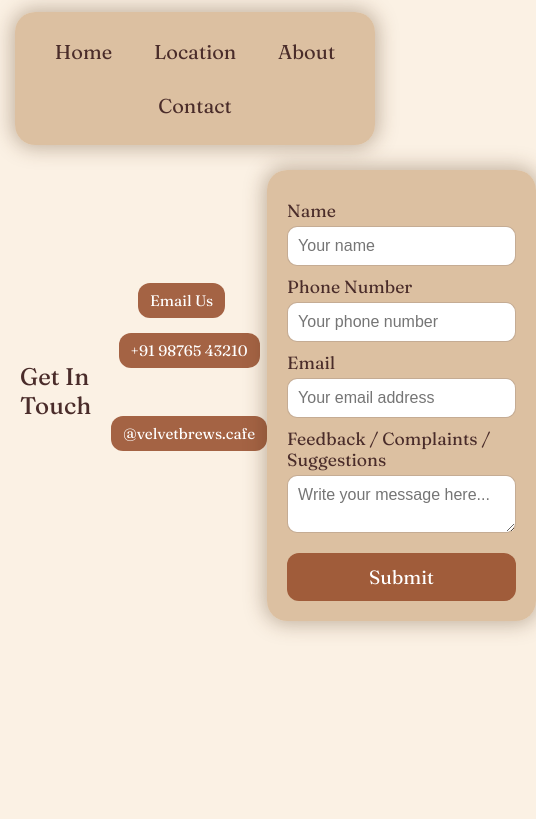
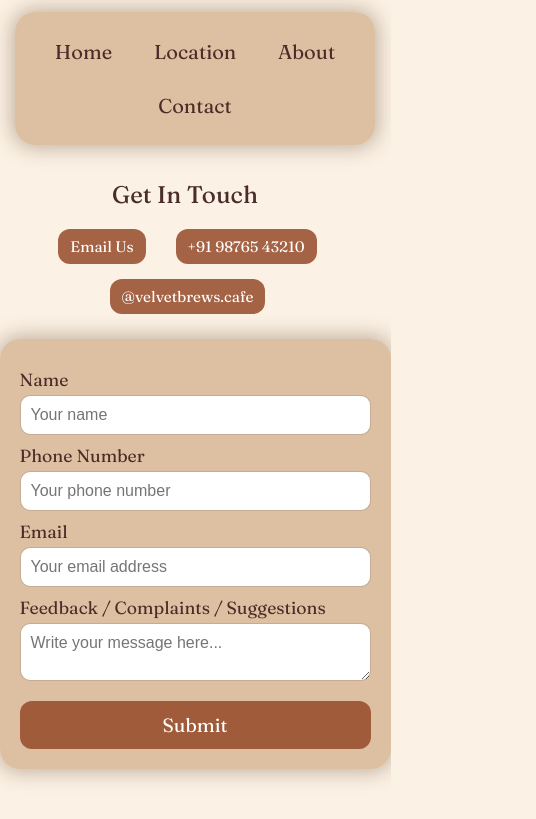
Before and after one commit to SparshU-DNA/WebDev-project-Mid-Term, a plain HTML site: page Other Pages/ContactPage.html in a window 390 px wide. Shown: the part 111-930 px from the top of the page, 536 px wide, since content can reach past the window. Before the commit the page ends 844 px from the top, so only its background shows below. Drawn offline with Linux system fonts and the light colour scheme.

Commit message:
fixed contacts page

```diff
--- a/Other Pages/ContactPage.css
+++ b/Other Pages/ContactPage.css
@@ -150,4 +150,7 @@ h1{
     .formCont{
         padding: 20px;
     }
+    .mainContact{
+        flex-direction : column;
+    }
 }
```
